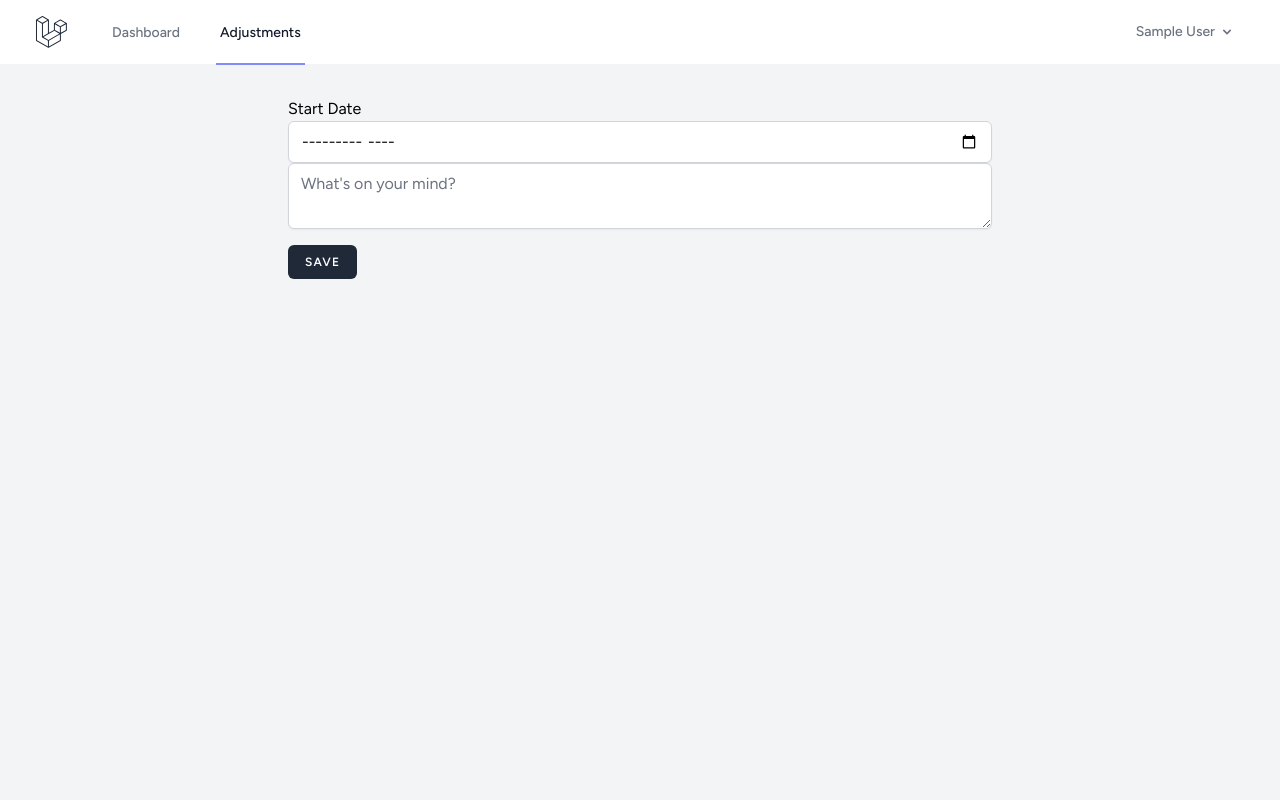
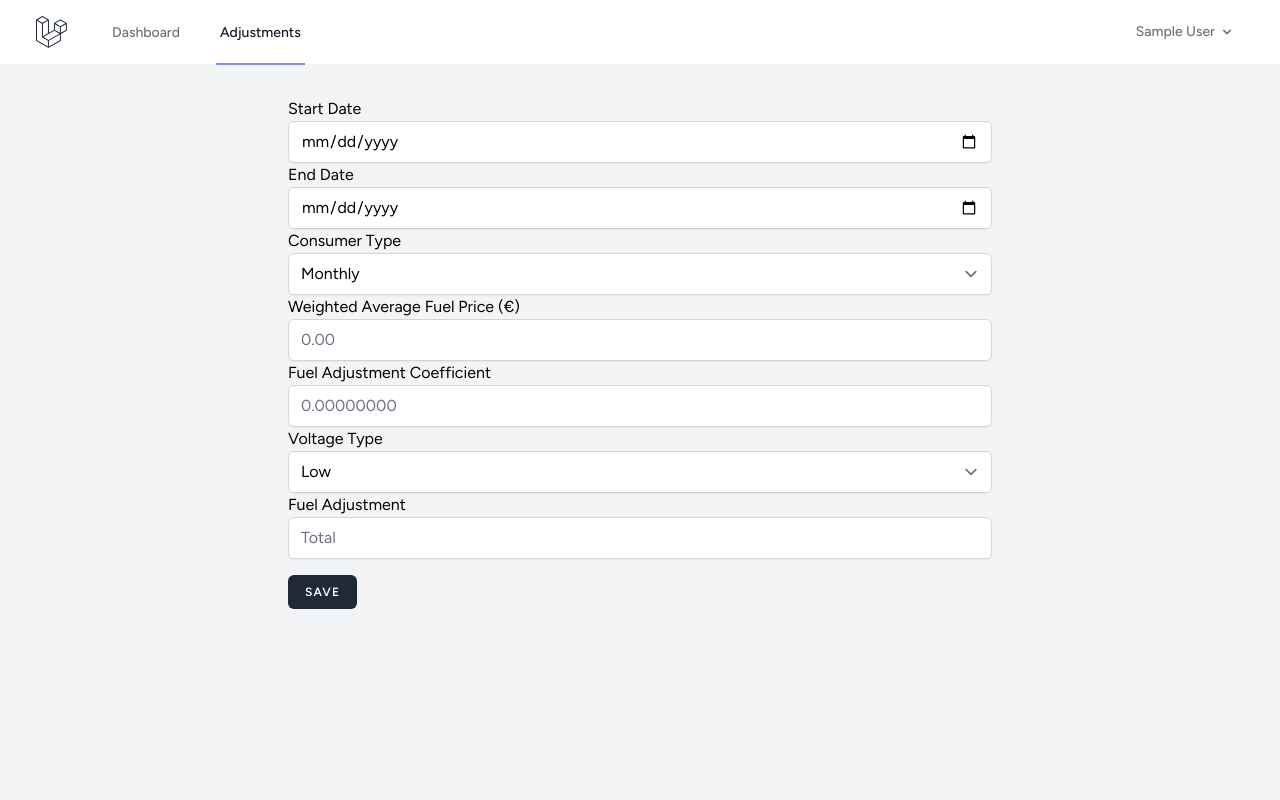
Before and after one commit to gregcy/eacprice, a Laravel app: page /adjustments in a window 1280 px wide. Run offline with Laravel 10, Linux system fonts and the light colour scheme; the visitor is signed in with stand-in values (Sample User, id 1); style sheets or scripts are compiled from the project's sources.

Commit message:
More Fuel Adjustment Form work

```diff
--- a/resources/views/fuel-price-adjustment/index.blade.php
+++ b/resources/views/fuel-price-adjustment/index.blade.php
@@ -2,16 +2,57 @@
     <div class="max-w-3xl mx-auto p-4 sm:p-6 lg:p-8">
         <form method="POST" action="{{ route('adjustments.store') }}">
             @csrf
-            <label for="Start Date">{{ __('Start Date') }}</label>
-            <input type="month"
+            <label for="start_date">{{ __('Start Date') }}</label>
+            <input type="date"
                 name="Start Date"
                 class="block w-full border-gray-300 focus:border-indigo-300 focus:ring focus:ring-indigo-200 focus:ring-opacity-50 rounded-md shadow-sm"
             />
-            <textarea
-                name="message"
-                placeholder="{{ __('What\'s on your mind?') }}"
+            <label for="end_date">{{ __('End Date') }}</label>
+            <input type="date"
+                name="End Date"
                 class="block w-full border-gray-300 focus:border-indigo-300 focus:ring focus:ring-indigo-200 focus:ring-opacity-50 rounded-md shadow-sm"
-            >{{ old('message') }}</textarea>
+            />
+            <label for="consumer_type">{{ __('Consumer Type') }}</label>
+            <select name="consumer_type"
+                class="block w-full border-gray-300 focus:border-indigo-300 focus:ring focus:ring-indigo-200 focus:ring-opacity-50 rounded-md shadow-sm"
+            >
+                <option value="monthly">{{ __('Monthly') }}</option>
+                <option value="bi-monthly">{{ __('Bi-Monthly') }}</option>
+            </select>
+            <label for="Weighted Average Fuel Price">{{ __('Weighted Average Fuel Price  (€)') }}</label>
+            <input type="number"
+                name="Weighted Average Fuel Price"
+                step="0.01"
+                min="0"
+                placeholder="0.00"
+                class="block w-full border-gray-300 focus:border-indigo-300 focus:ring focus:ring-indigo-200 focus:ring-opacity-50 rounded-md shadow-sm"
+                >
+            <label for="Fuel Adjustment Coefficient">{{ __('Fuel Adjustment Coefficient') }}</label>
+            <input type="number"
+                name="Fuel Adjustment Coefficient"
+                step = "0.00000001"
+                min="0"
+                placeholder="0.00000000"
+                class="block w-full border-gray-300 focus:border-indigo-300 focus:ring focus:ring-indigo-200 focus:ring-opacity-50 rounded-md shadow-sm"
+                >
+            <label for="voltage_type">{{ __('Voltage Type') }}</label>
+            <select name="voltage_type"
+                class="block w-full border-gray-300 focus:border-indigo-300 focus:ring focus:ring-indigo-200 focus:ring-opacity-50 rounded-md shadow-sm"
+            >
+                <option value="low">{{ __('Low') }}</option>
+                <option value="medium">{{ __('Medium') }}</option>
+                <option value="high">{{ __('High') }}</option>
+            </select>
+            <fieldset>
+                <legend>{{ __('Fuel Adjustment') }}</legend>
+                <input type="number"
+                    name="Fuel Adjustment"
+                    step="0.00000001"
+                    min="0"
+                    placeholder="Total"
+                    class="block w-full border-gray-300 focus:border-indigo-300 focus:ring focus:ring-indigo-200 focus:ring-opacity-50 rounded-md shadow-sm"
+                    >
+            </fieldset>
             <x-input-error :messages="$errors->get('message')" class="mt-2" />
             <x-primary-button class="mt-4">{{ __('Save') }}</x-primary-button>
         </form>
```
